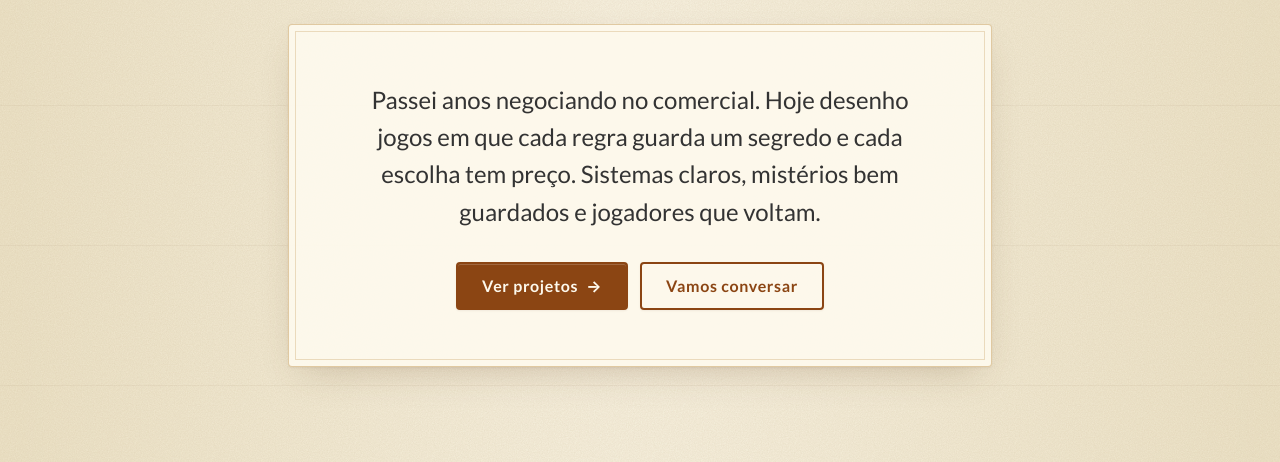
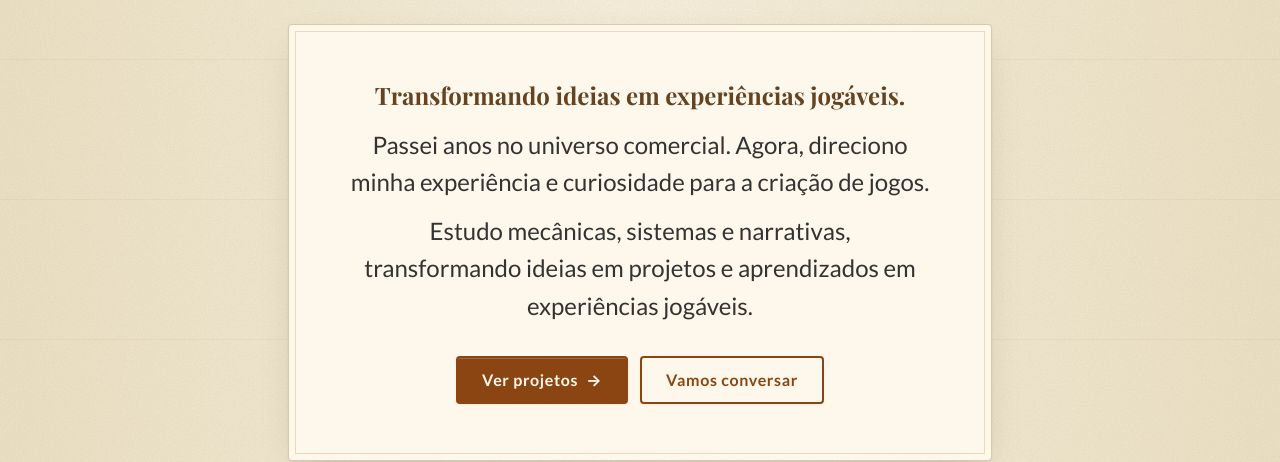
Before and after one commit to Spinelli-Dev/flaraoh_blog, a plain HTML site: page index.html in a window 1280 px wide. Shown: the part 377-839 px from the top of the page. Drawn offline with nearby package versions, Linux system fonts and the light colour scheme.

Commit message:
Novo título e texto de apresentação na página inicial
Co-Authored-By: Claude Opus 5.5 <noreply@anthropic.com>

```diff
--- a/css/style.css
+++ b/css/style.css
@@ -542,11 +542,19 @@ li { max-width: var(--measure); text-wrap: pretty; }
 
 .hero__plaque { max-width: 44rem; margin-top: var(--sp-2); }
 
+.hero__subtitle {
+  font-size: var(--fs-h3);
+  color: var(--c-cta-dark);
+  margin-bottom: var(--sp-4);
+}
+
 .hero__lead {
   font-size: var(--fs-lg);
   line-height: 1.55;
   margin-inline: auto;
 }
+
+.hero__lead + .hero__lead { margin-top: var(--sp-3); }
 
 .hero__actions {
   display: flex;
--- a/index.html
+++ b/index.html
@@ -52,7 +52,9 @@
         <h1 id="hero-title" class="hero__title engraved">Flaraoh</h1>
         <div class="divider" aria-hidden="true"><span class="divider__gem"></span></div>
         <div class="plaque hero__plaque">
-          <p class="hero__lead">Passei anos negociando no comercial. Hoje desenho jogos em que cada regra guarda um segredo e cada escolha tem preço. Sistemas claros, mistérios bem guardados e jogadores que voltam.</p>
+          <h2 class="hero__subtitle">Transformando ideias em experiências jogáveis.</h2>
+          <p class="hero__lead">Passei anos no universo comercial. Agora, direciono minha experiência e curiosidade para a criação de jogos.</p>
+          <p class="hero__lead">Estudo mecânicas, sistemas e narrativas, transformando ideias em projetos e aprendizados em experiências jogáveis.</p>
           <div class="hero__actions">
             <a class="btn" href="projects.html">Ver projetos <span class="btn__arrow" aria-hidden="true">→</span></a>
             <a class="btn btn--ghost" href="contact.html">Vamos conversar</a>
```
